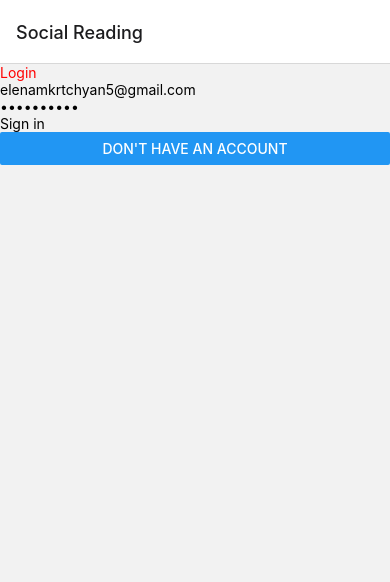
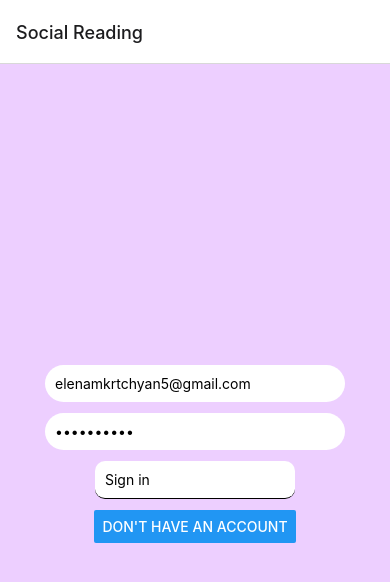
Before and after one commit to HaykSerobyan-89/SocialReadingNative, a React Native app: screen / in a window 390 px wide. Shown: the top 582 px of the page. Built offline with nearby package versions, Linux system fonts and the light colour scheme.

Commit message:
add BackHandler

```diff
--- a/App.js
+++ b/App.js
@@ -1,30 +1,30 @@
 import * as React from 'react';
-import { NavigationContainer } from '@react-navigation/native';
-import { createNativeStackNavigator } from '@react-navigation/native-stack';
+import {NavigationContainer} from '@react-navigation/native';
+import {createNativeStackNavigator} from '@react-navigation/native-stack';
 import HomeScreen from './src/screens/Home';
 import Register from './src/screens/Register';
-import ProfileScreen from './src/screens/ProfileScreen'
-
+import ProfileScreen from './src/screens/ProfileScreen';
 
 const Stack = createNativeStackNavigator();
 
-function MyStack () {
+function MyStack() {
   return (
     <NavigationContainer>
       <Stack.Navigator initialRouteName="Login">
         <Stack.Screen
           name="Login"
           component={HomeScreen}
-                           options={{ title: 'Social Reading' }}
+          options={{title: 'Social Reading'}}
         />
         <Stack.Screen name="Register" component={Register} />
-                         <Stack.Screen name="Profile" options={{headerShown:false}, {title:"profile"}} component={ProfileScreen} />
-
-
+        <Stack.Screen
+          name="Profile"
+         options={{headerShown: false}}
+          component={ProfileScreen}
+        />
       </Stack.Navigator>
     </NavigationContainer>
+  );
+}
 
-  );
-};
-
-export default MyStack
+export default MyStack;
--- a/src/screens/Home.js
+++ b/src/screens/Home.js
@@ -1,19 +1,25 @@
 import React, {useState} from 'react';
-import { Button } from 'react-native';
-import {TextInput, TouchableOpacity, View, Text} from 'react-native';
+import {
+  StyleSheet,
+  Button,
+  TextInput,
+  TouchableOpacity,
+  View,
+  Text,
+} from 'react-native';
 import axios from 'axios';
 
-function Login({ navigation }) {
+function Login({navigation}) {
   const [email, setEmail] = useState('elenamkrtchyan5@gmail.com');
   const [password, setPassword] = useState('Barev12345');
   return (
-    <View >
-      <Text style={{color: 'red'}}>Login</Text>
+    <View style={styles.view}>
       <TextInput
         placeholder="email"
         underlineColorAndroid={'transparent'}
         value={email}
         onChangeText={setEmail}
+        style={styles.input}
       />
       <TextInput
         secureTextEntry={true}
@@ -21,8 +27,10 @@ function Login({ navigation }) {
         underlineColorAndroid={'transparent'}
         value={password}
         onChangeText={setPassword}
+        style={styles.input}
       />
       <TouchableOpacity
+        style={styles.TouchableOpacity}
         onPress={() => {
           axios
             .post('https://www.sr-be.arpify.com/auth/jwt/create/', {
@@ -38,9 +46,9 @@ function Login({ navigation }) {
                 })
                 .then(function (response) {
                   console.log('act', response.data);
-                  navigation.navigate("Profile", {data: response.data})
-setEmail("")
-setPassword("")
+                  navigation.navigate('Profile', {data: response.data});
+                  setEmail('');
+                  setPassword('');
                 })
                 .catch(function (error) {
                   if (error.response) {
@@ -65,14 +73,49 @@ setPassword("")
         <Text>Sign in</Text>
       </TouchableOpacity>
       <Button
-            title="Don't have an account"
-            onPress={() => {
-              navigation.navigate('Register')
-              }
-            }
-          />
+        title="Don't have an account"
+        onPress={() => {
+          navigation.navigate('Register');
+        }}
+      />
     </View>
   );
 }
 
+const styles = StyleSheet.create({
+  view: {
+    backgroundColor: '#edcfff',
+    width: '100%',
+    height: '100%',
+    flex: 1,
+    flexDirection: 'column',
+    alignItems: 'center',
+    gap: 1,
+     justifyContent: 'center',
+  },
+  input: {
+    borderRadius: 20,
+    backgroundColor: 'white',
+    borderBottomColor: '#000000',
+    padding: 10,
+    width: 300,
+    marginBottom: 10
+  },
+  text: {
+    color: 'grey',
+    textAlign: 'center',
+    fontSize: 20,
+  },
+  TouchableOpacity: {
+    backgroundColor: 'white',
+    borderBottomColor: '#000000',
+    borderBottomWidth: 1,
+    width: 200,
+    padding: 10,
+    borderRadius: 10,
+        marginBottom: 10
+
+  },
+});
+
 export default Login;
--- a/src/screens/ProfileScreen.js
+++ b/src/screens/ProfileScreen.js
@@ -1,15 +1,35 @@
 import React from 'react';
-import { Text} from 'react-native';
+import {Text, SafeAreaView,BackHandler} from 'react-native';
+import {CommonActions} from '@react-navigation/native';
+import {useFocusEffect} from '@react-navigation/native';
 
 
-function ProfileScreen ({ navigation, route })  {
+function ProfileScreen({navigation, route}) {
+  useFocusEffect(
+    React.useCallback(() => {
+      const onBackPress = () => {
+        return true
+      }
 
+      BackHandler.addEventListener(
+        'hardwareBackPress', onBackPress
+      );
 
-    console.log("profile")
-    console.log("PARAMS __________________________", route.params.data)
-  return (<>
-  <Text>This is {route.params.data.first_name} {route.params.data.last_name} profile.</Text>
-  </>)
-};
+      return () =>
+        BackHandler.removeEventListener(
+          'hardwareBackPress', onBackPress
+        );
+    }, [])
+  );
+  console.log('PARAMS __________________________', route.params.data);
+  return (
+    <>
+      <Text>
+        This is {route.params.data.first_name} {route.params.data.last_name}{' '}
+        profile.
+      </Text>
+    </>
+  );
+}
 
 export default ProfileScreen;
--- a/src/screens/Register.js
+++ b/src/screens/Register.js
@@ -9,15 +9,8 @@ function Register() {
   const [password, setPassword] = useState('');
 
   return (
-    <View  style={{
-    backgroundColor:"#edcfff",
-    width:"100%",
-    height: "100%",
-//                 display: "flex",
-//                 flexDirection:"column",
-//                 alignItem:"center",
-//                 justifyContent:"center"
-                }}>
+    <View
+     style={styles.view}>
       <TextInput
         placeholder="name"
         style={styles.input}
@@ -48,6 +41,7 @@ function Register() {
         onChangeText={setPassword}
       />
       <TouchableOpacity
+      style ={styles.TouchableOpacity}
         onPress={() => {
           axios.post('https://www.sr-be.arpify.com/auth/users/', {
               first_name: name,
@@ -73,24 +67,44 @@ function Register() {
               }
             });
         }}>
-        <Text>Sign up</Text>
+        <Text style={styles.text}>Sign up</Text>
       </TouchableOpacity>
     </View>
   );
 }
 
 const styles = StyleSheet.create({
+view:{
+   backgroundColor:"#edcfff",
+    width:"100%",
+    height: "100%",
+    flex: 1,
+    flexDirection:"column",
+    alignItems: 'center',
+    justifyContent: 'center',
+
+    },
   input: {
-//    borderBottomColor: 'grey',
-//    alignSelf: 'stretch',
 borderRadius:20,
-
+  backgroundColor: "white",
+        borderBottomColor: '#000000',
+        padding: 10,
+        width: 300,
+            marginBottom: 10
   },
   text: {
     color: 'grey',
     textAlign:"center",
     fontSize:20
   },
+  TouchableOpacity: {
+  backgroundColor: "grey",
+  color:"withe",
+          width: 200,
+          padding: 10,
+           marginBottom: 10
+  }
+
 });
 
 export default Register;
```
Lines whose indentation alone changed are shown as unchanged.
